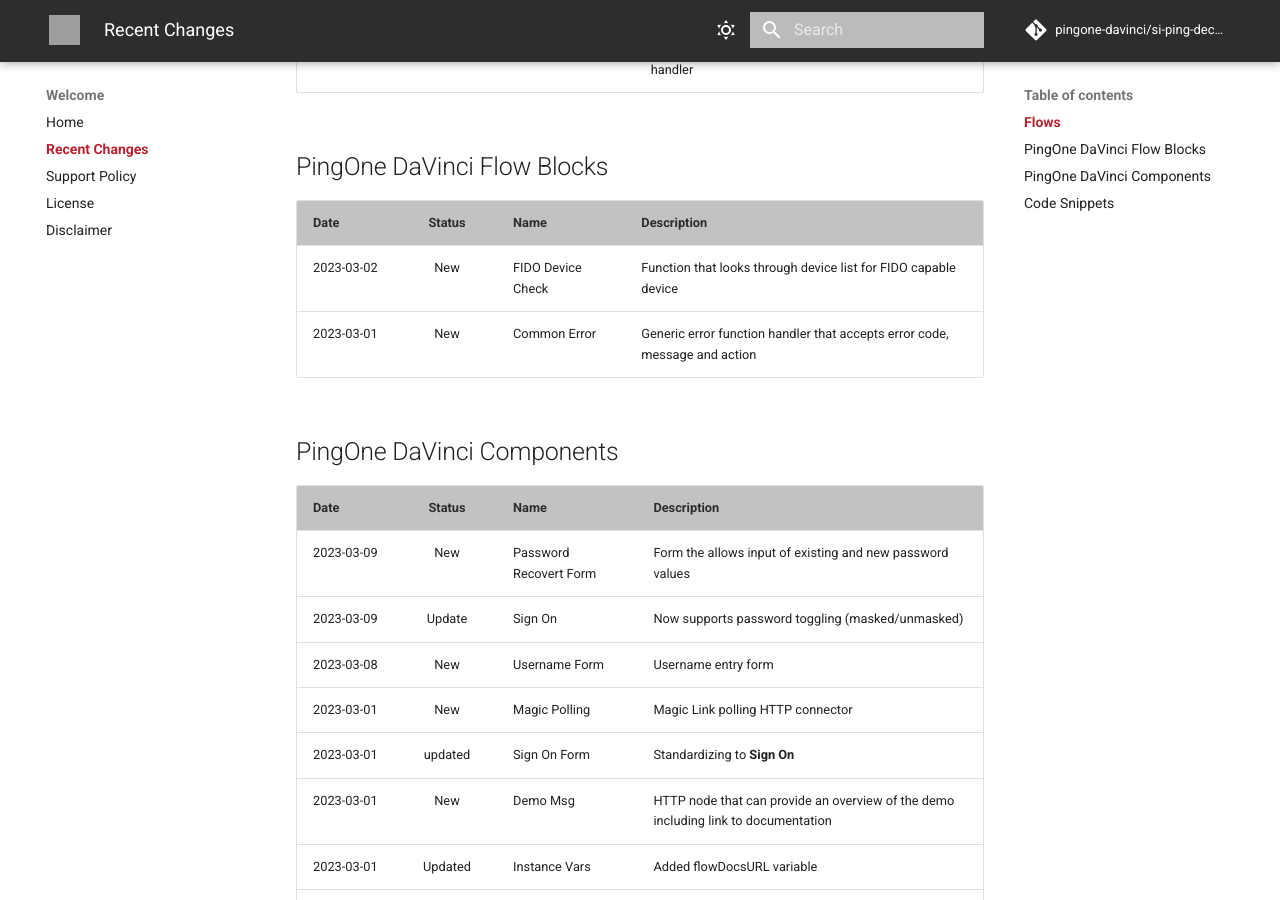
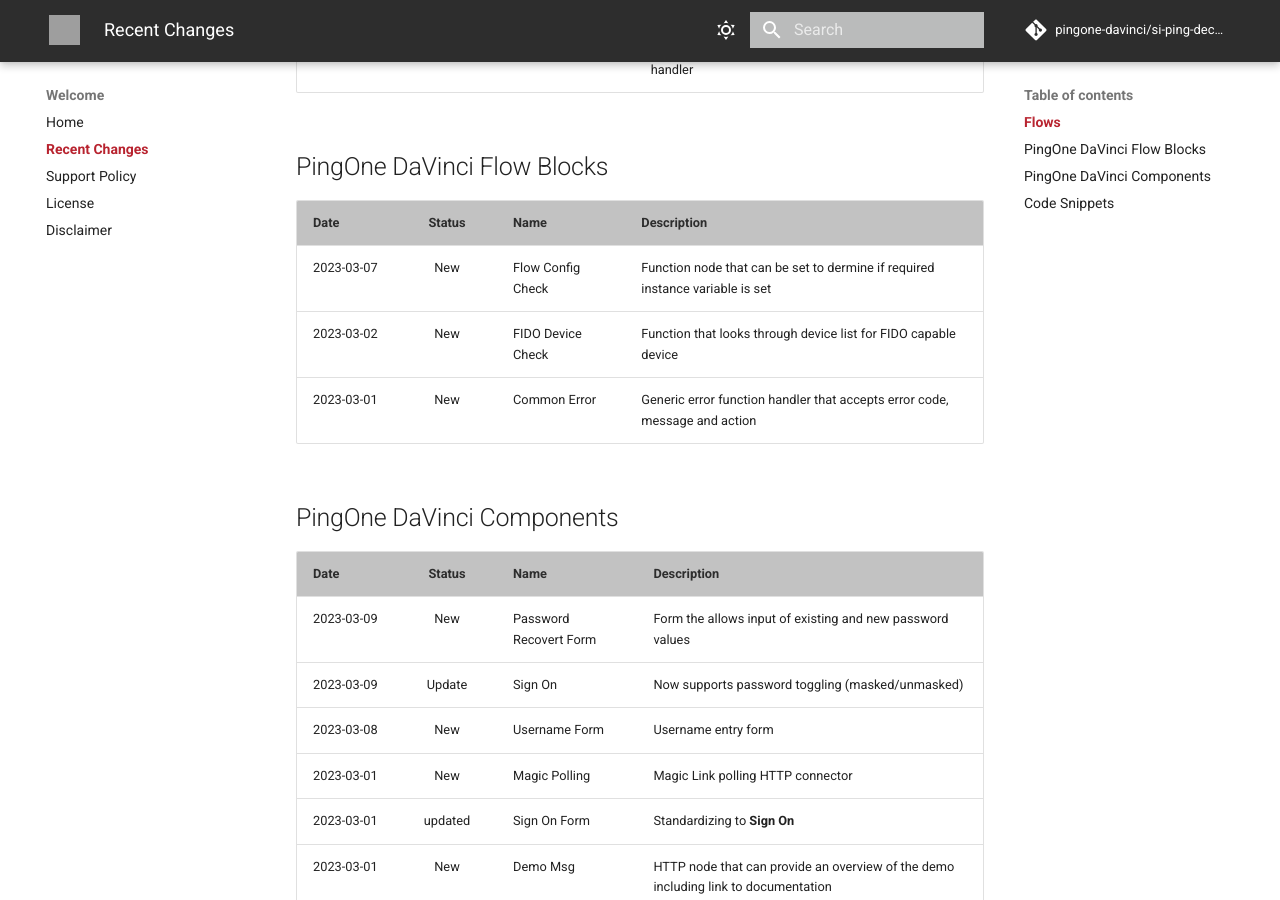
Before and after one commit to pingone-davinci/si-ping-deck-docs, an MkDocs documentation site: the page built from docs/changelog.md, in a window 1280 px wide and 900 px high, scrolled down 828 px. Built offline with MkDocs 1.6.1 and Material for MkDocs 9.7.7, drawn with Linux system fonts in a browser that asks for light colours; comment, search, counter and statistics services are not loaded; grey boxes are pictures that could not be loaded.

Commit message:
Update changelog

```diff
--- a/docs/changelog.md
+++ b/docs/changelog.md
@@ -21,6 +21,7 @@
 
 | Date  | Status | Name | Description  |
 |---|:---:|---|---|
+| 2023-03-07 | New | Flow Config Check | Function node that can be set to dermine if required instance variable is set |
 | 2023-03-02 | New | FIDO Device Check | Function that looks through device list for FIDO capable device  |
 | 2023-03-01 | New | Common Error | Generic error function handler that accepts error code, message and action  |
 
```
